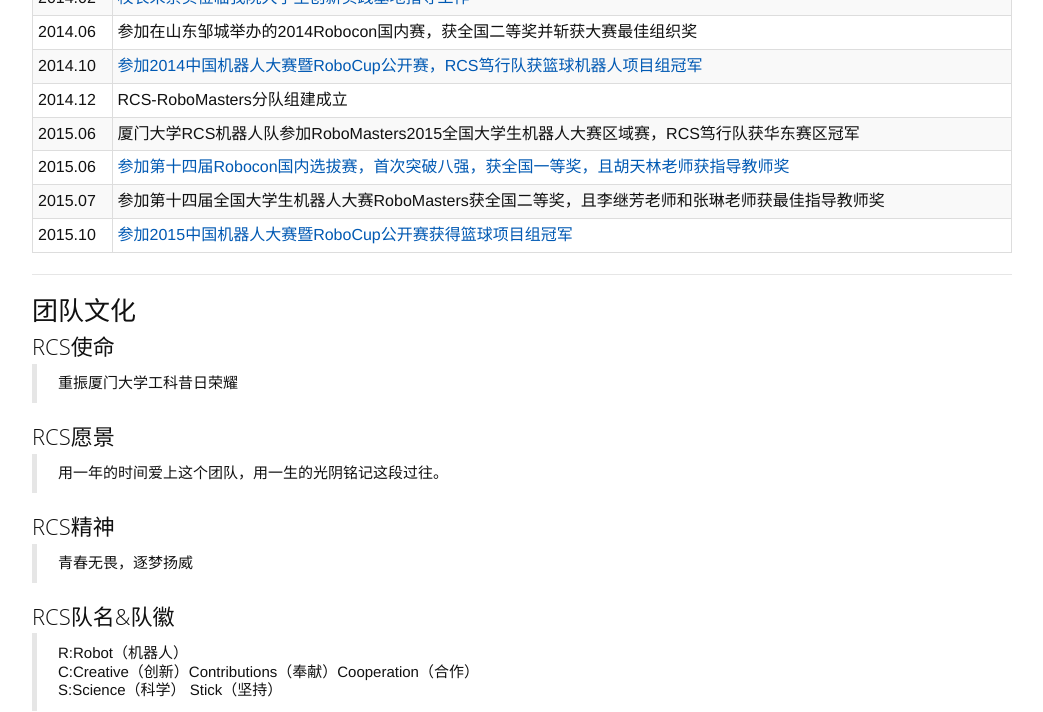
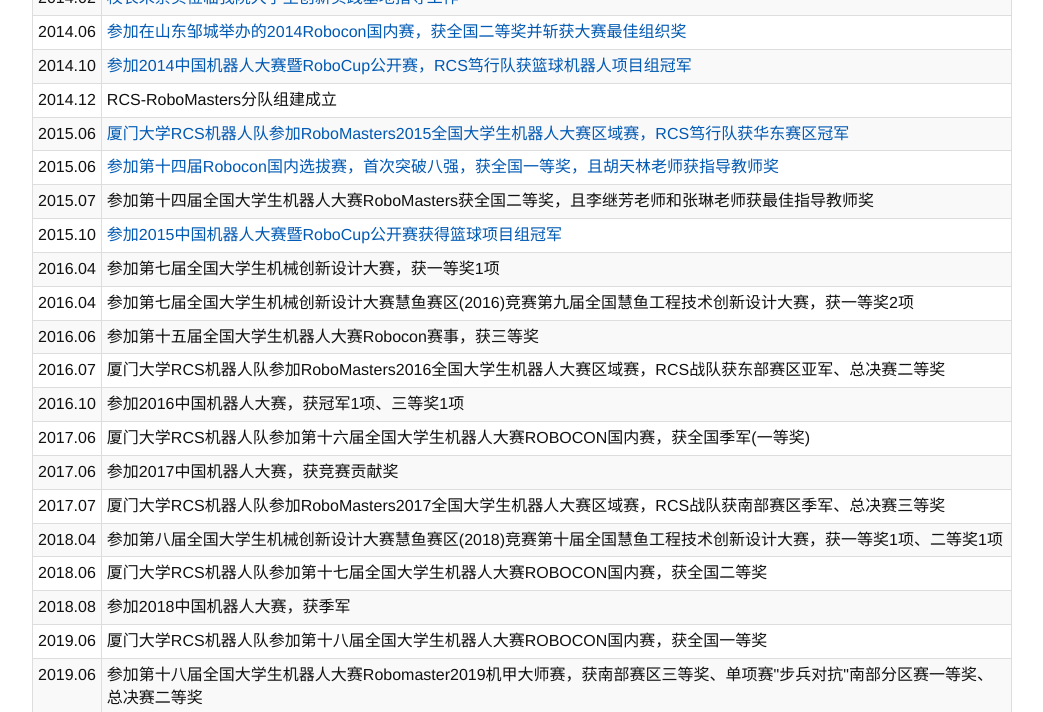
Before and after one commit to RCSTech/RCSTech.github.io, a Jekyll site: the page built from about.md, in a window 1280 px wide and 1400 px high, scrolled down 1316 px, cut to the strip 0-712 px from the top of the window. Shown: the whole strip, without its empty margins (118-1161 px from the left). Built offline with Jekyll 4.4.1, drawn with Linux system fonts in a browser that asks for light colours; nearby versions of some CDN libraries; some web fonts are replaced; some of the changed text lies outside the part shown.

Commit message:
update about.md
更新大事记

```diff
--- a/about.md
+++ b/about.md
@@ -88,7 +88,7 @@
 </tr>
 <tr>
     <td>2012.09</td>
-    <td><a href="http://pmee.xmu.edu.cn/index.php/Article/article/id/1282">台湾元智大学访问RCS机器人工作室</a></td>
+    <td><a href="https://news.xmu.edu.cn/info/1006/4341.htm">台湾元智大学访问RCS机器人工作室</a></td>
 </tr>
 <tr>
     <td>2012.12</td>
@@ -136,7 +136,7 @@
 </tr>
 <tr>
     <td>2014.06</td>
-    <td>参加在山东邹城举办的2014Robocon国内赛，获全国二等奖并斩获大赛最佳组织奖</td>
+    <td><a href="https://news.xmu.edu.cn/info/1003/17083.htm">参加在山东邹城举办的2014Robocon国内赛，获全国二等奖并斩获大赛最佳组织奖</a></td>
 </tr>
 <tr>
     <td>2014.10</td>
@@ -148,7 +148,7 @@
 </tr>
 <tr>
     <td>2015.06</td>
-    <td>厦门大学RCS机器人队参加RoboMasters2015全国大学生机器人大赛区域赛，RCS笃行队获华东赛区冠军</td>
+    <td><a href="https://news.xmu.edu.cn/info/1003/15706.htm">厦门大学RCS机器人队参加RoboMasters2015全国大学生机器人大赛区域赛，RCS笃行队获华东赛区冠军</a></td>
 </tr>
 <tr>
     <td>2015.06</td>
@@ -162,6 +162,74 @@
     <td>2015.10</td>
     <td><a href="http://news.xmu.edu.cn/s/13/t/542/94/99/info169113.htm">
     参加2015中国机器人大赛暨RoboCup公开赛获得篮球项目组冠军</a></td>
+</tr>
+<tr>
+    <td>2016.04</td>
+    <td>参加第七届全国大学生机械创新设计大赛，获一等奖1项</td>
+</tr>
+<tr>
+    <td>2016.04</td>
+    <td>参加第七届全国大学生机械创新设计大赛慧鱼赛区(2016)竞赛第九届全国慧鱼工程技术创新设计大赛，获一等奖2项</td>
+</tr>
+<tr>
+    <td>2016.06</td>
+    <td>参加第十五届全国大学生机器人大赛Robocon赛事，获三等奖</td>
+</tr>
+<tr>
+    <td>2016.07</td>
+    <td>厦门大学RCS机器人队参加RoboMasters2016全国大学生机器人大赛区域赛，RCS战队获东部赛区亚军、总决赛二等奖</td>
+</tr>
+<tr>
+    <td>2016.10</td>
+    <td>参加2016中国机器人大赛，获冠军1项、三等奖1项</td>
+</tr>
+<tr>
+    <td>2017.06</td>
+    <td>厦门大学RCS机器人队参加第十六届全国大学生机器人大赛ROBOCON国内赛，获全国季军(一等奖)</td>
+</tr>
+<tr>
+    <td>2017.06</td>
+    <td>参加2017中国机器人大赛，获竞赛贡献奖</td>
+</tr>
+<tr>
+    <td>2017.07</td>
+    <td>厦门大学RCS机器人队参加RoboMasters2017全国大学生机器人大赛区域赛，RCS战队获南部赛区季军、总决赛三等奖</td>
+</tr>
+<tr>
+    <td>2018.04</td>
+    <td>参加第八届全国大学生机械创新设计大赛慧鱼赛区(2018)竞赛第十届全国慧鱼工程技术创新设计大赛，获一等奖1项、二等奖1项</td>
+</tr>
+<tr>
+    <td>2018.06</td>
+    <td>厦门大学RCS机器人队参加第十七届全国大学生机器人大赛ROBOCON国内赛，获全国二等奖</td>
+</tr>
+<tr>
+    <td>2018.08</td>
+    <td>参加2018中国机器人大赛，获季军</td>
+</tr>
+<tr>
+    <td>2019.06</td>
+    <td>厦门大学RCS机器人队参加第十八届全国大学生机器人大赛ROBOCON国内赛，获全国一等奖</td>
+</tr>
+<tr>
+    <td>2019.06</td>
+    <td>参加第十八届全国大学生机器人大赛Robomaster2019机甲大师赛，获南部赛区三等奖、单项赛"步兵对抗"南部分区赛一等奖、总决赛二等奖</td>
+</tr>
+<tr>
+    <td>2020.08</td>
+    <td>厦门大学RCS机器人队参加第十九届全国大学生机器人大赛Robomaster机甲大师赛，获对抗赛二等奖、单项赛一等奖1项、二等奖8项、三等奖1项</td>
+</tr>
+<tr>
+    <td>2020.11</td>
+    <td>厦门大学RCS机器人队参加第十九届全国大学生机器人大赛ROBOCON国内赛，获全国三等奖、最佳技术组织奖</td>
+</tr>
+<tr>
+    <td>2021.07</td>
+    <td>厦门大学RCS机器人队参加第二十届全国大学生机器人大赛ROBOCON国内赛，获全国二等奖</td>
+</tr>
+<tr>
+    <td>2021.08</td>
+    <td>厦门大学RCS机器人队参加第二十届全国大学生机器人大赛Robomaster机甲大师赛，获中部赛区二等奖3项</td>
 </tr>
 </table>
 
```
Also changed, not shown: _posts/2020-12-17-omniwheel-kinematics.md (+4 -3 lines), images/2020-09-20 fig1.png (added), images/2020-09-20 fig10.png (added), images/2020-09-20 fig11.png (added), images/2020-09-20 fig12.png (added), images/2020-09-20 fig13.png (added), images/2020-09-20 fig2.png (added), images/2020-09-20 fig3.png (added), images/2020-09-20 fig4.png (added), images/2020-09-20 fig5.png (added), images/2020-09-20 fig6.png (added), images/2020-09-20 fig7.png (added), images/2020-09-20 fig8.png (added), images/2020-09-20 fig9.png (added).
